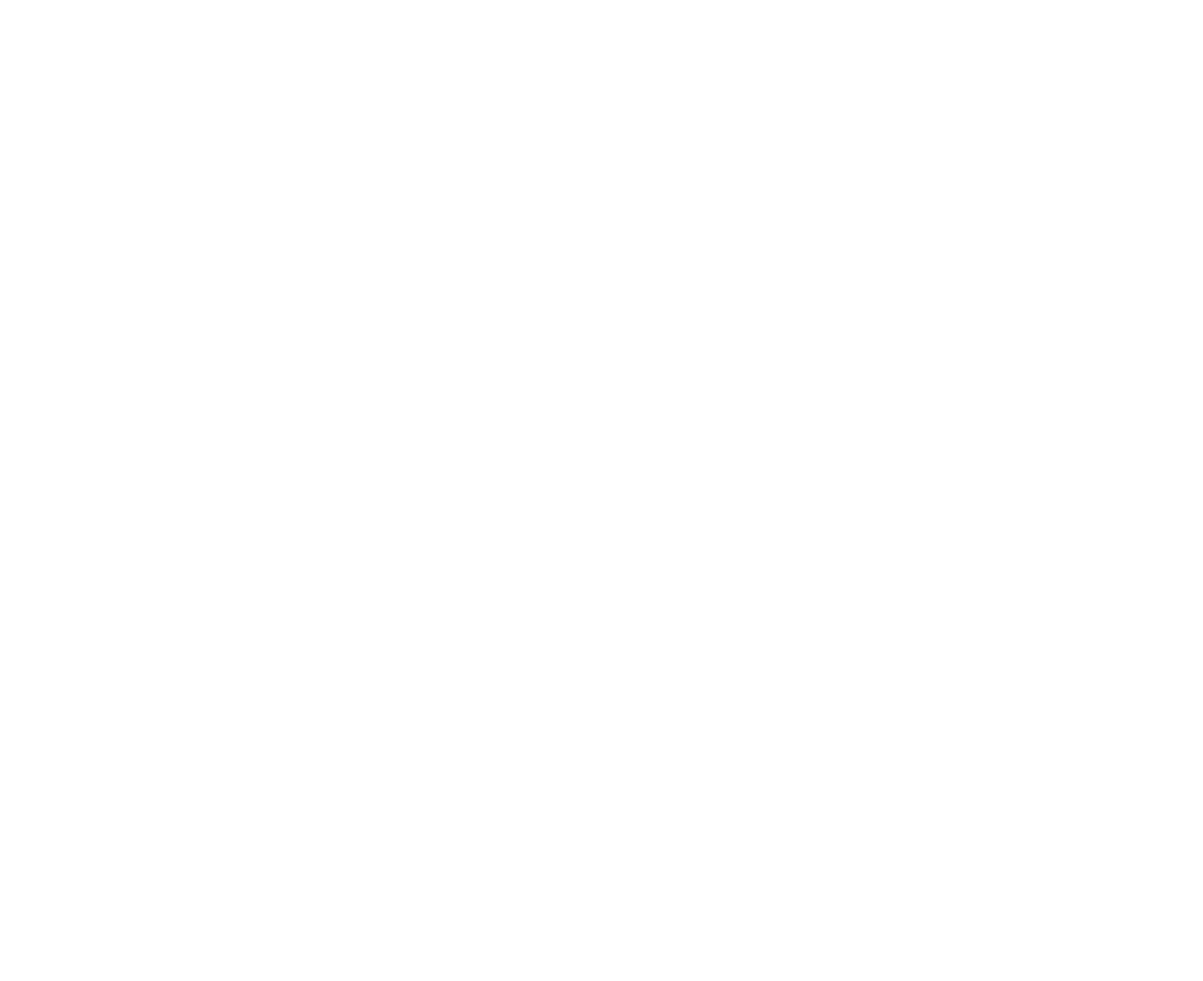
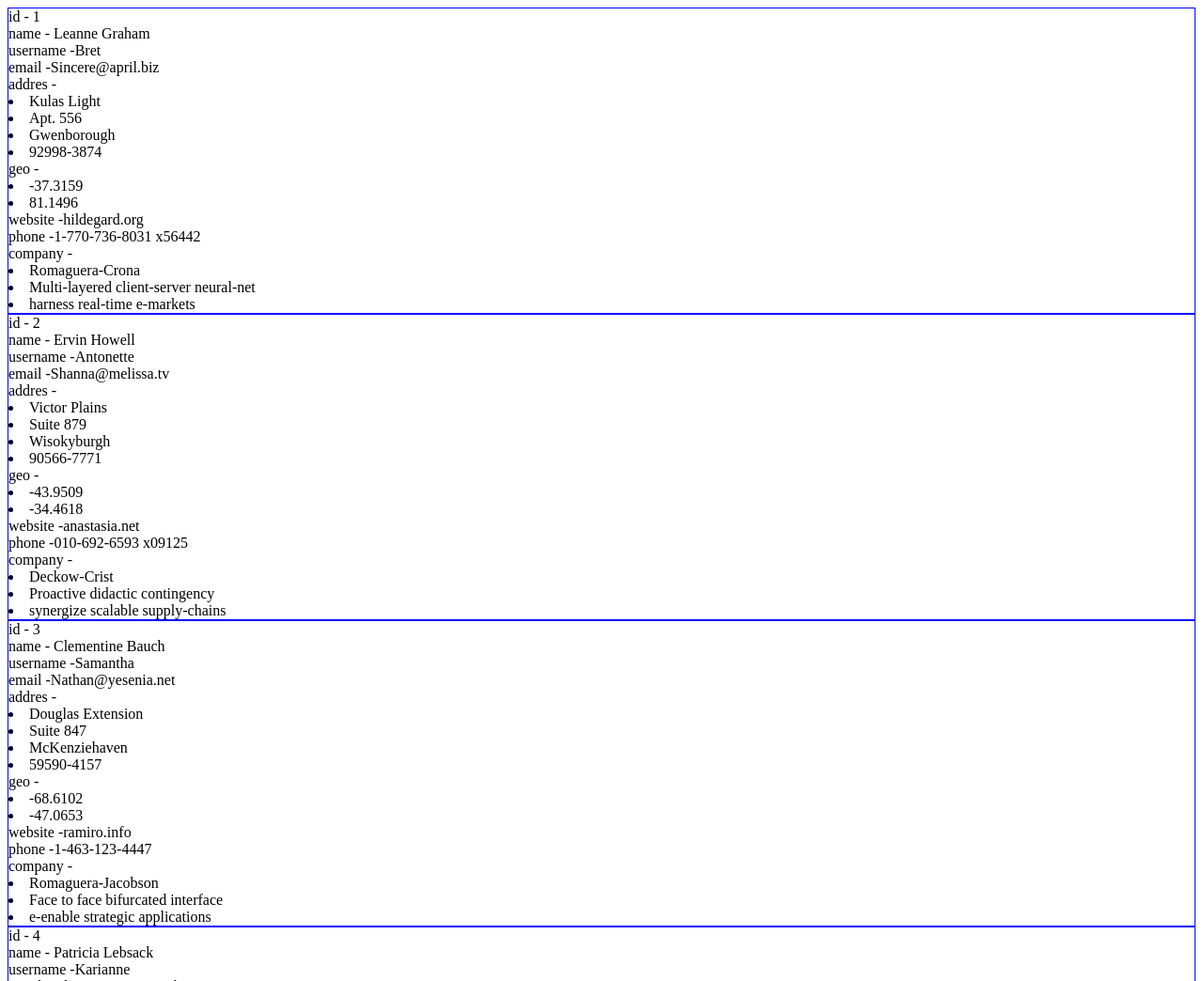
Before and after one commit to Stegcorp/Octen, a plain HTML site: page js/js_nine/add/add.html in a window 1280 px wide. Shown: the top 1044 px of the page at 94% size. Before the commit the page ends 800 px from the top, so only its background shows below. Drawn offline with Linux system fonts and the light colour scheme.

Commit message:
js project

```diff
--- a/js/js_nine/add/add_js.js
+++ b/js/js_nine/add/add_js.js
@@ -233,58 +233,58 @@ let usersList = [
 
 // Створити під кожен елемент окремий блок. В цьому блоці, під кожну властивість,
 //     та властивості внутрішніх об'єктів створити свої окремі блок.
-// for (const usersListElement of usersList) {
-//     let divAn = document.createElement('div')
-//     let id = document.createElement('div')
-//     let nameMain = document.createElement('div')
-//     let username = document.createElement('div')
-//     let email = document.createElement('div')
-//     let addres = document.createElement('div')
-//     let phone = document.createElement('div')
-//     let website = document.createElement('div')
-//     let company = document.createElement('div')
-//     id.innerText = 'id -'+' '+ usersListElement.id;
-//     nameMain.innerText = 'name -'+' '+ usersListElement.name;
-//     username.innerText = 'username  -' + usersListElement.username;
-//     email.innerText = 'email  -'+ usersListElement.email;
-//     addres.innerText = 'addres  -'
-//     company.innerText = 'company  -'
-//     phone.innerText = 'phone  -' + usersListElement.phone;
-//     website.innerText = 'website  -' +usersListElement.website;
-//
-//         let street = document.createElement('li')
-//         let suite = document.createElement('li')
-//         let city = document.createElement('li')
-//         let zipcode = document.createElement('li')
-//         let geo = document.createElement('div')
-//         street.innerText = usersListElement.address.street
-//         suite.innerText = usersListElement.address.suite
-//         city.innerText = usersListElement.address.city
-//         zipcode.innerText = usersListElement.address.zipcode
-//         geo.innerText = 'geo   - '
-//         for (const streetElement in usersListElement.address.geo) {
-//             let geleos = document.createElement("li")
-//             geleos.innerText = usersListElement.address.geo[streetElement]
-//             geo.append(geleos)
-//             console.log(geleos)
-//         }
-//         // street.innerText =usersListElement.address[companyElement]
-//         addres.append(street,suite,city,zipcode,geo)
-//
-//
-//     for (const companyElement in usersListElement.company) {
-//         let nameC = document.createElement('li')
-//         nameC.innerText = usersListElement.company[companyElement]
-//         company.appendChild(nameC)
-//     }
-//     divAn.append(id,nameMain,username,email,addres,website,phone,company)
-//     document.body.appendChild(divAn)
-//     divAn.classList.add('stylePlus')
-//     let plusStyle = document.getElementsByClassName('stylePlus')
-// for (const usersListElement of plusStyle) {
-//     usersListElement.style.border = '1px solid blue'
-// }
-// }
+for (const usersListElement of usersList) {
+    let divAn = document.createElement('div')
+    let id = document.createElement('div')
+    let nameMain = document.createElement('div')
+    let username = document.createElement('div')
+    let email = document.createElement('div')
+    let addres = document.createElement('div')
+    let phone = document.createElement('div')
+    let website = document.createElement('div')
+    let company = document.createElement('div')
+    id.innerText = 'id -'+' '+ usersListElement.id;
+    nameMain.innerText = 'name -'+' '+ usersListElement.name;
+    username.innerText = 'username  -' + usersListElement.username;
+    email.innerText = 'email  -'+ usersListElement.email;
+    addres.innerText = 'addres  -'
+    company.innerText = 'company  -'
+    phone.innerText = 'phone  -' + usersListElement.phone;
+    website.innerText = 'website  -' +usersListElement.website;
+
+        let street = document.createElement('li')
+        let suite = document.createElement('li')
+        let city = document.createElement('li')
+        let zipcode = document.createElement('li')
+        let geo = document.createElement('div')
+        street.innerText = usersListElement.address.street
+        suite.innerText = usersListElement.address.suite
+        city.innerText = usersListElement.address.city
+        zipcode.innerText = usersListElement.address.zipcode
+        geo.innerText = 'geo   - '
+        for (const streetElement in usersListElement.address.geo) {
+            let geleos = document.createElement("li")
+            geleos.innerText = usersListElement.address.geo[streetElement]
+            geo.append(geleos)
+            console.log(geleos)
+        }
+        // street.innerText =usersListElement.address[companyElement]
+        addres.append(street,suite,city,zipcode,geo)
+
+
+    for (const companyElement in usersListElement.company) {
+        let nameC = document.createElement('li')
+        nameC.innerText = usersListElement.company[companyElement]
+        company.appendChild(nameC)
+    }
+    divAn.append(id,nameMain,username,email,addres,website,phone,company)
+    document.body.appendChild(divAn)
+    divAn.classList.add('stylePlus')
+    let plusStyle = document.getElementsByClassName('stylePlus')
+for (const usersListElement of plusStyle) {
+    usersListElement.style.border = '1px solid blue'
+}
+}
 // for (const usersListElement of usersList) {
 //     let main = document.createElement("div")   /// test
 //     document.body.append(main)
--- a/js/thirteen/add_js.js
+++ b/js/thirteen/add_js.js
@@ -15,9 +15,8 @@ let goods = JSON.parse(localStorage.getItem('goods')) ||[]
 
 form.onsubmit = function (e){
     e.preventDefault()
-
-    goods.push({name:form.nameGoods.value,number:form.number.value,price:form.price.value,image:form.image.value})
-
+    goods.push({id:goods.length,name:form.nameGoods.value,
+        number:form.number.value,price:form.price.value,image:form.image.value})
 localStorage.setItem('goods',JSON.stringify(goods))
 console.log(goods)
 }
```
Also changed, not shown: js/ten/add/add.html (+10 -0 lines), js/ten/add/add_js.js (+111 -22 lines).
